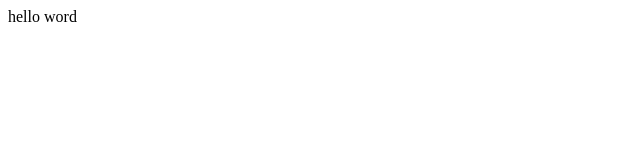
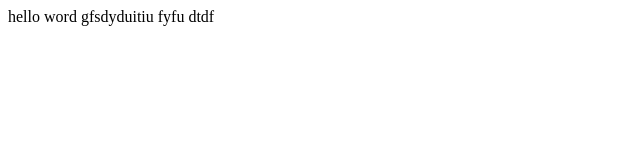
Before and after one commit to Siddhudhole/gitdemo, a plain HTML site: page index.html in a window 1280 px wide. Shown: the whole page, without its empty margins (0-640 px from the left). Drawn offline with Linux system fonts and the light colour scheme.

Commit message:
add new function

```diff
--- a/index.html
+++ b/index.html
@@ -1 +1 @@
-<p>hello word</p>
+<p>hello word gfsdyduitiu fyfu dtdf </p>
```
